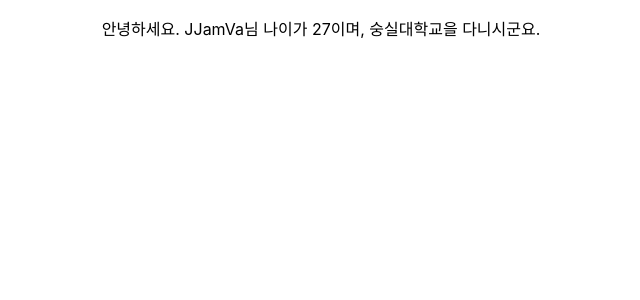
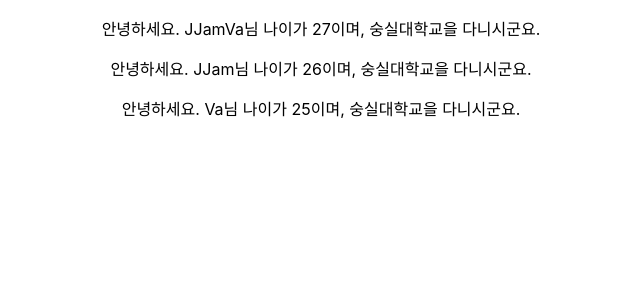
Before and after one commit to JJamVa/fintech, a React (Create React App) app in the folder Practice/my-app/: page / in a window 1280 px wide. Shown: the top 300 px of the page, without its empty margins (319-959 px from the left). Built offline with nearby package versions, Linux system fonts and the light colour scheme.

Commit message:
import를 통하여 호출

```diff
--- a/Practice/my-app/src/App.js
+++ b/Practice/my-app/src/App.js
@@ -1,17 +1,16 @@
 import logo from './logo.svg';
 import './App.css';
+import Welcome from './components/Welcome'
 
-
-const Welcome = (props) => {
-  console.log(props);
-  return <p>안녕하세요. {props.userName}님 나이가 {props.userAge}이며, {props.userSchool}을 다니시군요.</p>;
-}
 
 function App() {
   return (
     <div className="App">
       <Welcome userName="JJamVa" userAge={27} userSchool="숭실대학교"></Welcome>
+      <Welcome userName="JJam" userAge={26} userSchool="숭실대학교"></Welcome>
+      <Welcome userName="Va" userAge={25} userSchool="숭실대학교"></Welcome>
       {/* property */}
+      {/* class를 지양 function을 지향 */}
     </div>
   );
 }
--- /dev/null
+++ b/Practice/my-app/src/components/Welcome.js
@@ -0,0 +1,6 @@
+const Welcome = (props) => {
+    console.log(props);
+    return <p>안녕하세요. {props.userName}님 나이가 {props.userAge}이며, {props.userSchool}을 다니시군요.</p>;
+  }
+
+  export default Welcome;
```
